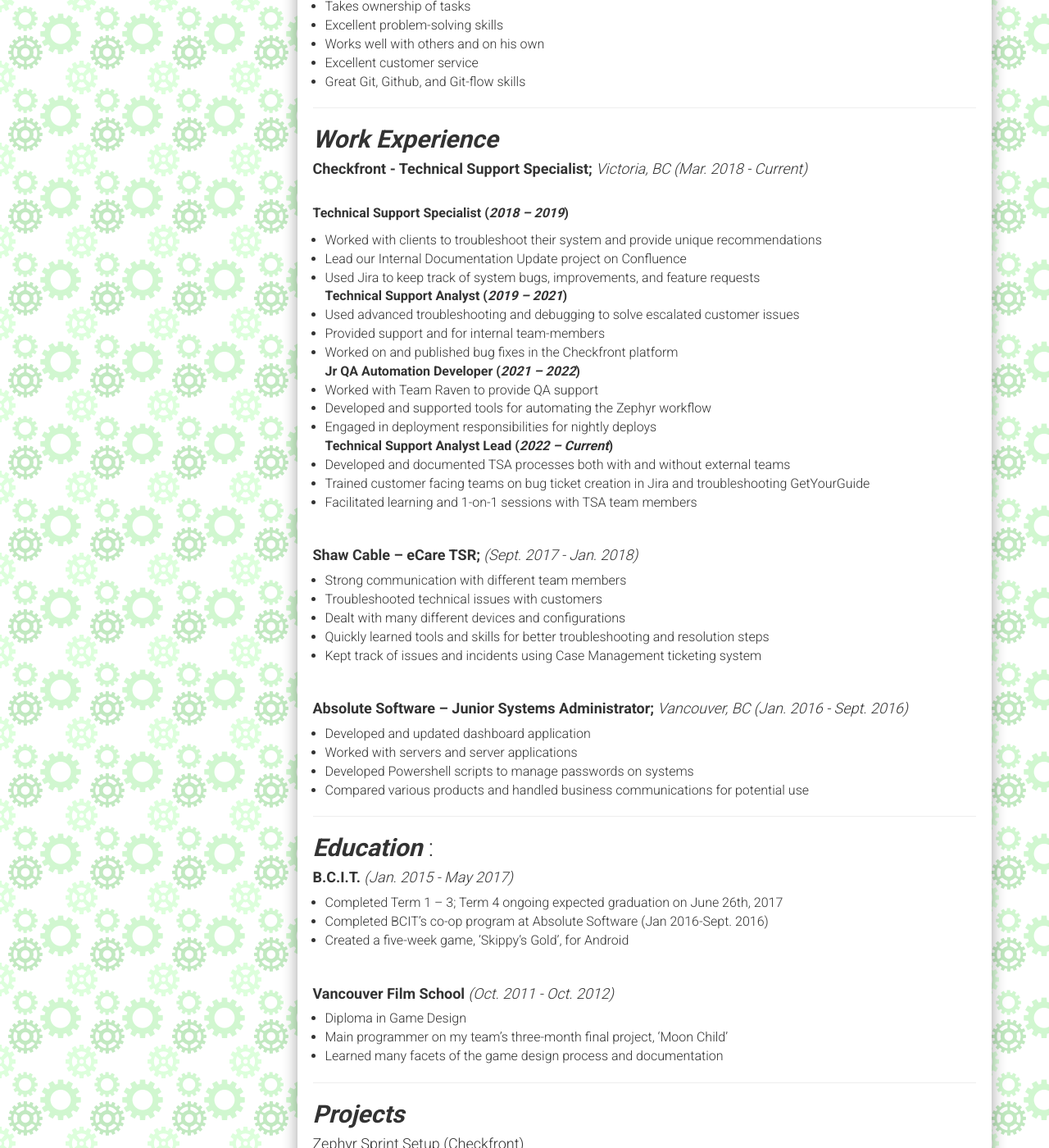
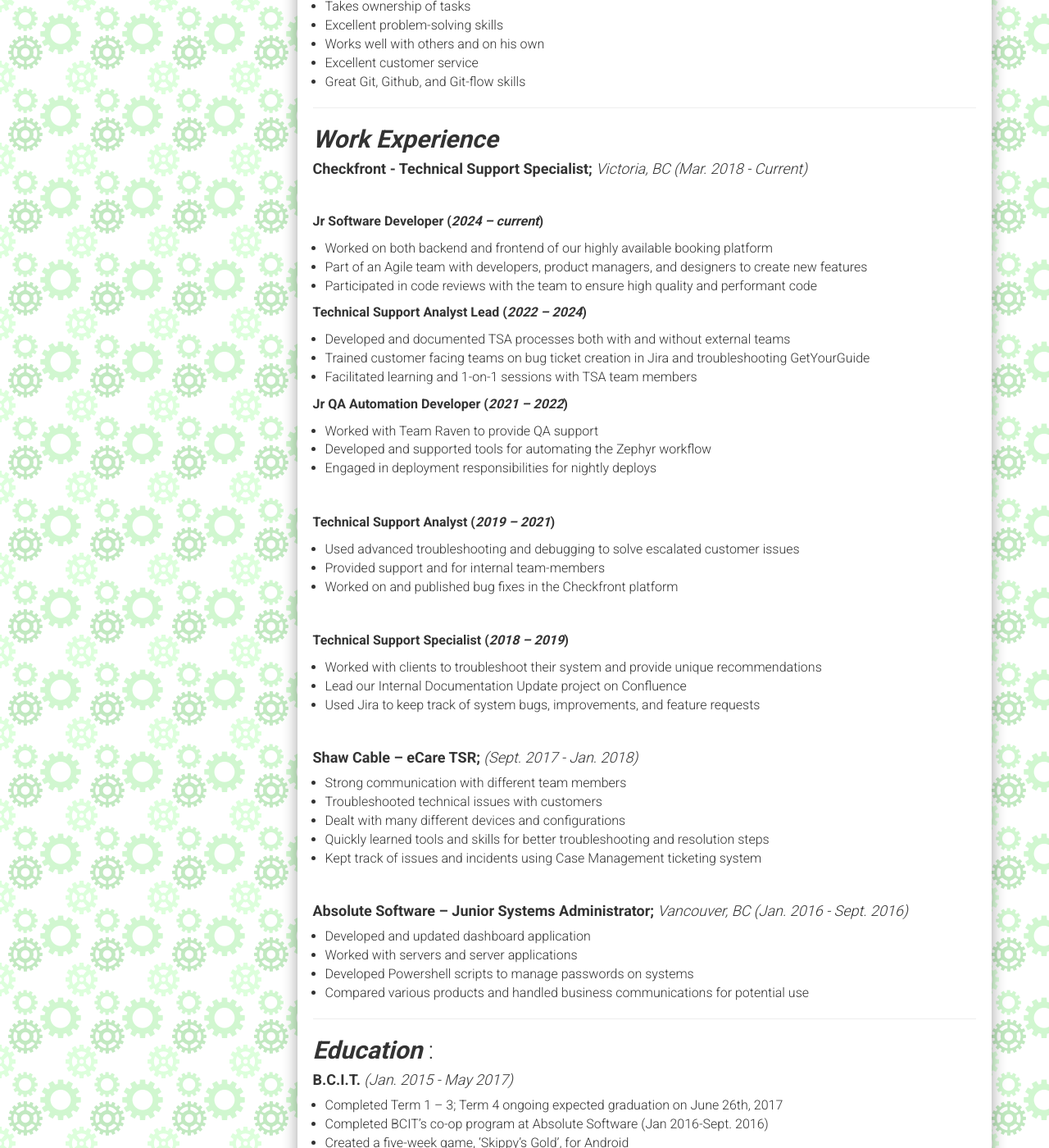
Before and after one commit to JayAKCoughlan/JayAkCoughlan.github.io, a Jekyll site: the page built from resume.md, in a window 1280 px wide and 1400 px high, scrolled down 807 px. Shown: the whole window at 82% size. Built offline with Jekyll 4.4.1, drawn with Linux system fonts in a browser that asks for light colours; nearby versions of some CDN libraries; some of the changed text lies outside the part shown.

Commit message:
Update website for 2025

```diff
--- a/_layouts/about.html
+++ b/_layouts/about.html
@@ -9,7 +9,7 @@
                 <h4 class="home-subtitle">About {{site.author}}</h4>
                 <table class="table table-responsive">
                     <tr><td><b>Email:</b></td><td>JayCoughlan@protonmail.com</h4></td></tr>
-                    <tr><td><b>Skills:</b></td><td>Programming, Game Design, C#, C++, Java</h4></td></tr>
+                    <tr><td><b>Skills:</b></td><td>Programming, Game Development, C#, C++, Java</h4></td></tr>
                     <tr><td><b>Education:</b></td><td>
                         <ul><li>Vancouver Film School (Game Design)</li>
                         <li> BCIT (Computer Systems Technology)</li></ul>
--- a/_layouts/resume.html
+++ b/_layouts/resume.html
@@ -9,7 +9,7 @@
 <div class="well">
     <center>
         <h1>{{ site.author }}</h1>
-        <h3> Email: {{ site.email }} || Cell: {{ site.data.resume[0].phone }} </h3>
+        <h3> Email: {{ site.email }}</h3>
     </center>
     <hr>
     <div>
--- a/resume.md
+++ b/resume.md
@@ -15,6 +15,7 @@
 *	Image Editors - Adobe Photoshop, Paint tool Sai
 
 <br/>
+
 #### **Soft Skills**
 *	Quick to learn workplace environment and responsibilities
 *	Takes ownership of tasks
@@ -28,25 +29,43 @@
 ## ***Work Experience***
 
 #### **Checkfront - Technical Support Specialist;** *Victoria, BC (Mar. 2018 - Current)*
-<br/>**Technical Support Specialist (_2018 – 2019_)**
+<br/>
+
+**Jr Software Developer (_2024 – current_)**
+- Worked on both backend and frontend of our highly available booking platform
+- Part of an Agile team with developers, product managers, and designers to create new features
+- Participated in code reviews with the team to ensure high quality and performant code
+<br/>
+
+**Technical Support Analyst Lead (_2022 – 2024_)**
+-	Developed and documented TSA processes both with and without external teams
+-	Trained customer facing teams on bug ticket creation in Jira and troubleshooting GetYourGuide
+-	Facilitated learning and 1-on-1 sessions with TSA team members
+<br/>
+
+**Jr QA Automation Developer (_2021 – 2022_)**
+-	Worked with Team Raven to provide QA support
+-	Developed and supported tools for automating the Zephyr workflow
+-	Engaged in deployment responsibilities for nightly deploys
+
+<br/>
+
+**Technical Support Analyst (_2019 – 2021_)**
+-	Used advanced troubleshooting and debugging to solve escalated customer issues
+-	Provided support and for internal team-members
+-	Worked on and published bug fixes in the Checkfront platform
+
+<br/>
+
+**Technical Support Specialist (_2018 – 2019_)**
 -	Worked with clients to troubleshoot their system and provide unique recommendations
 -	Lead our Internal Documentation Update project on Confluence
 -	Used Jira to keep track of system bugs, improvements, and feature requests
-<br/>**Technical Support Analyst (_2019 – 2021_)**
--	Used advanced troubleshooting and debugging to solve escalated customer issues
--	Provided support and for internal team-members
--	Worked on and published bug fixes in the Checkfront platform
-<br/>**Jr QA Automation Developer (_2021 – 2022_)**
--	Worked with Team Raven to provide QA support
--	Developed and supported tools for automating the Zephyr workflow
--	Engaged in deployment responsibilities for nightly deploys
-<br/>**Technical Support Analyst Lead (_2022 – Current_)**
--	Developed and documented TSA processes both with and without external teams
--	Trained customer facing teams on bug ticket creation in Jira and troubleshooting GetYourGuide
--	Facilitated learning and 1-on-1 sessions with TSA team members
+
 
 
 <br/>
+
 #### **Shaw Cable – eCare TSR;** *(Sept. 2017 - Jan. 2018)*
 * Strong communication with different team members
 * Troubleshooted technical issues with customers
@@ -55,6 +74,7 @@
 * Kept track of issues and incidents using Case Management ticketing system
 
 <br/>
+
 #### **Absolute Software – Junior Systems Administrator;** *Vancouver, BC (Jan. 2016 - Sept. 2016)*
 *	Developed and updated dashboard application
 *	Worked with servers and server applications
@@ -70,6 +90,7 @@
 *	Created a five-week game, ‘Skippy’s Gold’, for Android
 
 <br/>
+
 #### **Vancouver Film School** *(Oct. 2011 - Oct. 2012)*
 *	Diploma in Game Design
 *	Main programmer on my team's three-month final project, 'Moon Child'
@@ -79,6 +100,21 @@
 
 ## ***Projects***
 
+#### Neon Roar (Personal Project)
+_A retro-style video game based on favorite, popular titles from the Sega Saturn. Play as one of four characters each with a different gameplay style in a Neon-Punk, 80’s horror style world._
+- Built using Unity 3D and C#
+- Worked asynchronously with a team of creators, including other developers, artists, and project leads
+- Current ongoing project in my spare time
+
+<br />
+
+#### Support Stakeholder Notify Script (Checkfront)
+_Technical Support Analysts need to follow up on all Zendesk tickets attached to a deployed bug fix. The goal of this project was to automate re-opening the Zendesk tickets, saving time and reducing busy work._
+- A PHP tool to re-open support Zendesk conversations attached to deployed Jira tickets
+- Automatically re-open and apply a generic internal message to all tickets, assign tickets to last agent, and only follow up once if operator reached out multiple times
+- Two-Month project between other support responsibilities
+
+
 #### Zephyr Sprint Setup (Checkfront)
 _Every sprint Quality Assurance needed to set up Zephyr with all of the Jira tickets for that sprint. The goal of this project was to automate that, saving time and reducing error._
 -	Run over the terminal using PHP to connect Jira sprints and tickets to Zephyr testing suite
@@ -86,6 +122,7 @@
 -	Automatically carried over incomplete tickets from past sprints, and generated new tickets
 
 <br/>
+
 #### **Cave Flier**
 _Our Mid-Term project at B.C.I.T. was a short game experience developed as a team. Our goal was to build a algorithmically generated first-person flight simulation game with potentially infinite levels for mobile devices._
 -	Part of a four-programmer team
@@ -95,6 +132,7 @@
 -	Used GoogleVR
 
 <br/>
+
 #### **Password Updater Script**
 _In hosting Ops we needed to change the default password of every new PC we purchased for security. The goal was to generate a custom password, changed it on the device, and saved it in PasswordState._
 *	Coded internal tools for Absolute Software
@@ -103,6 +141,7 @@
 *	Created script to automate and manage checking password ages and generating new passwords
 
 <br/>
+
 #### **Moon Child**
 _Our final project at Vancouver Film School was a short game experience developed as a team. Our goal was to build a third-person platformer with two levels, voice acting, and enemy AI._
 *	Worked as the sole programmer on five-person team using
@@ -114,5 +153,4 @@
 *****
 
 ## ***Hobbies and Interests***
-
 Dragons, video games, fantasy novels, fantasy novels about dragons, Pokémon, Doctor Who, writing, drawing, dungeons and dragons, and not being killed by dragons in dungeons and dragons.
```
Also changed, not shown: _data/social.json (+0 -11 lines), about.md (+1 -1 lines), 1 other file.
